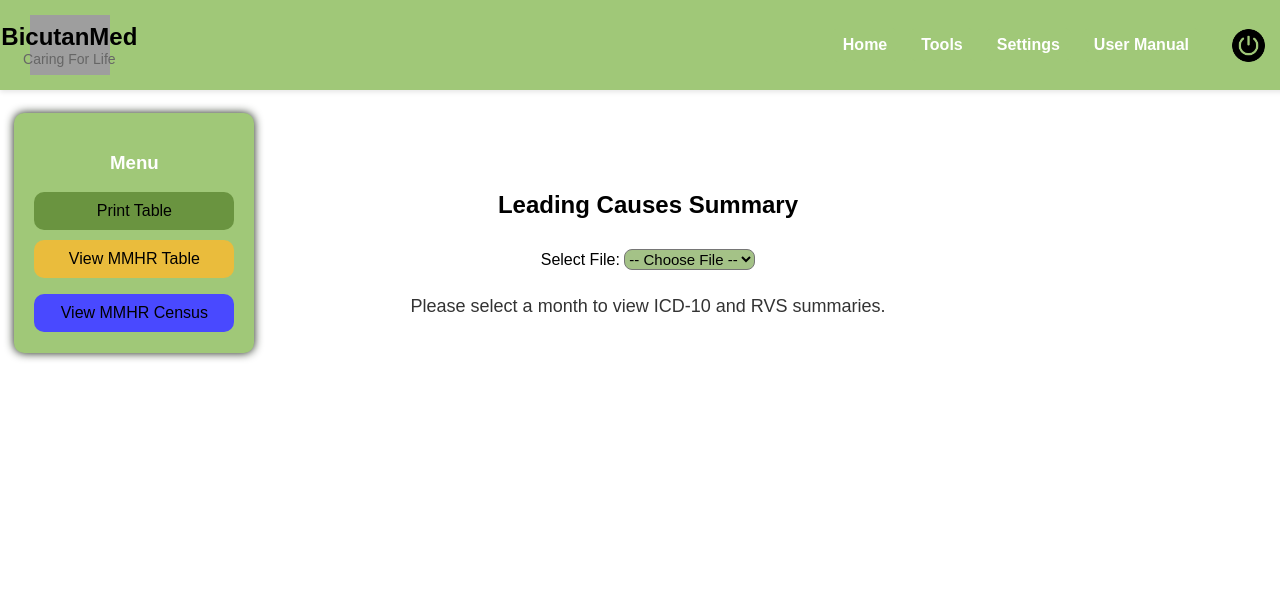
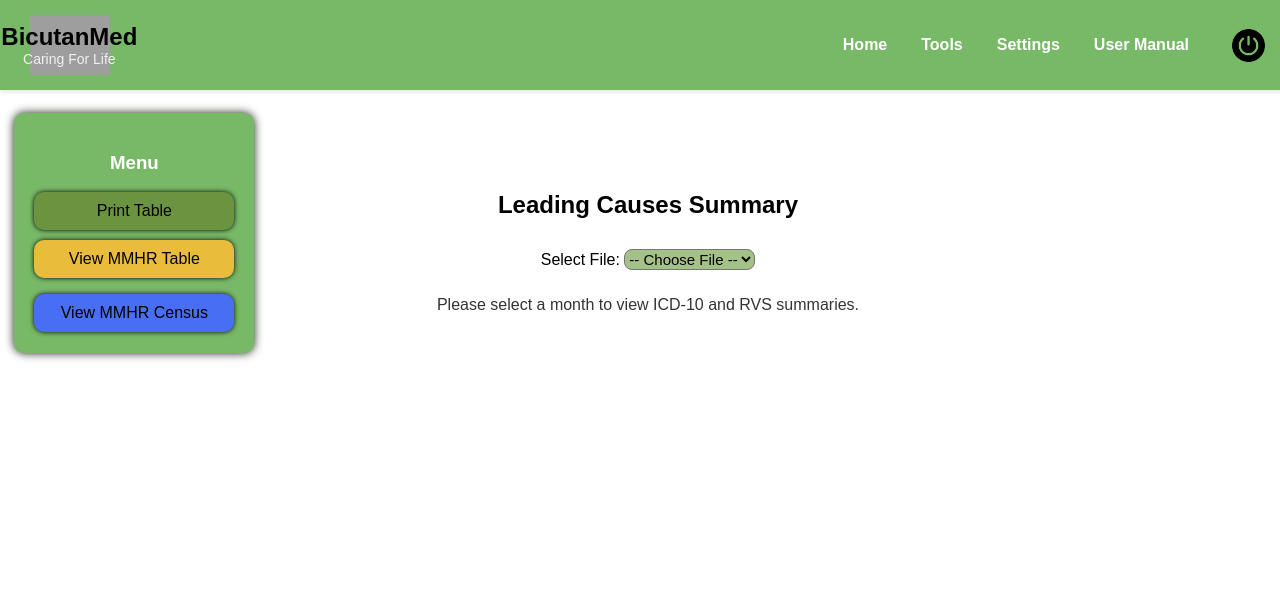
Before and after one commit to melktii11/mmhr, a PHP site: page /leading_causes.php in a window 1280 px wide. Shown: the top 593 px of the page. Run offline with PHP 8.4, Linux system fonts and the light colour scheme; data that the repository does not hold is empty; grey boxes are pictures that could not be loaded.

Commit message:
Update leading.css

```diff
--- a/css/leading.css
+++ b/css/leading.css
@@ -10,7 +10,7 @@ body.body-bg {
 }
 
 .navbar {
-    background-color: #A0C878;
+    background-color: #77b967;
     padding: 15px 30px;
     display: flex;
     align-items: center;
@@ -42,7 +42,7 @@ body.body-bg {
 .nav-text p {
     margin: 0;
     font-size: 14px;
-    color: #666;
+    color: #f0f0f0;
     text-align: center;
     font-family: Arial, Helvetica, sans-serif;
 }
@@ -80,9 +80,8 @@ body.body-bg {
 
 p{
     font-family: Arial, Helvetica, sans-serif;
-    font-size: large;
     color: #333;
-    text-align: center;
+    text-align: left;
     margin: 0;
 }
 
@@ -184,7 +183,7 @@ h2 {
     margin-left: 3.8mm;
     width: 200px;
     height: 25vh;
-    background-color: #A0C878;
+    background-color: #77b967;
     color: rgb(255, 255, 255);
     padding: 20px;
     box-shadow: 0 0 10px 0 #161f11;
@@ -211,6 +210,7 @@ h2 {
     color: rgb(0, 0, 0);
     cursor: pointer;
     border-radius: 10px;
+    box-shadow: #000000 0px 0px 5px;
 }
 
 .sidebar input[type="file"] {
@@ -245,7 +245,7 @@ aside{
 }
 
 .btn-3{
-    background-color: #4949FF;
+    background-color: #486ff3;
     border: none;
 }
 
@@ -263,8 +263,11 @@ aside{
 
 .table-wrapper {
     display: flex;
-    justify-content: center;
+    justify-content: flex-start;
     margin-top: 20px;
+    flex-wrap: nowrap;
+    flex-direction: column;
+    align-items: flex-start;
 }
 
 table.table {
@@ -285,7 +288,7 @@ table.table {
 }
 
 .nav-tools .dropbtn, .btrdy {
-    background-color: #A0C878;
+    background-color: #77b967;
     color: white;
     padding: 8px 12px;
     font-weight: bold;
@@ -499,7 +502,51 @@ th {
     }
 }
 
-
 .dropdown-content, .dropdown-submenu{
     font-family: Arial, Helvetica, sans-serif;
 }
+
+ /* Admin Logout */
+  .overlay-logout {
+    position: fixed;
+    top: 0;
+    left: 0;
+    width: 100%;
+    height: 100%;
+    background-color: rgba(0, 0, 0, 0.7); /* Dark background */
+    display: flex;
+    justify-content: center;
+    align-items: center;
+    z-index: 9999; /* Ensure it's on top */
+    display: none; /* Hidden by default */
+  }
+
+  .modal-logout {
+    background-color: #fff;
+    padding: 20px;
+    border-radius: 8px;
+    box-shadow: 0px 4px 10px rgba(0, 0, 0, 0.2); /* Card-like effect */
+    width: 300px;
+    text-align: center;
+  }
+
+  .modal-logout button {
+    margin: 10px 5px;
+    padding: 10px;
+    background-color: #73946B;
+    color: white;
+    border: none;
+    border-radius: 5px;
+    cursor: pointer;
+  }
+
+  .modal-logout button:hover {
+    background-color: #1a4d1d;
+    transition: background-color 0.3s ease;
+    color: rgb(255, 255, 255);
+  }
+
+.table-responsive1{
+    display: flex;
+    gap: 50px;
+}
```
